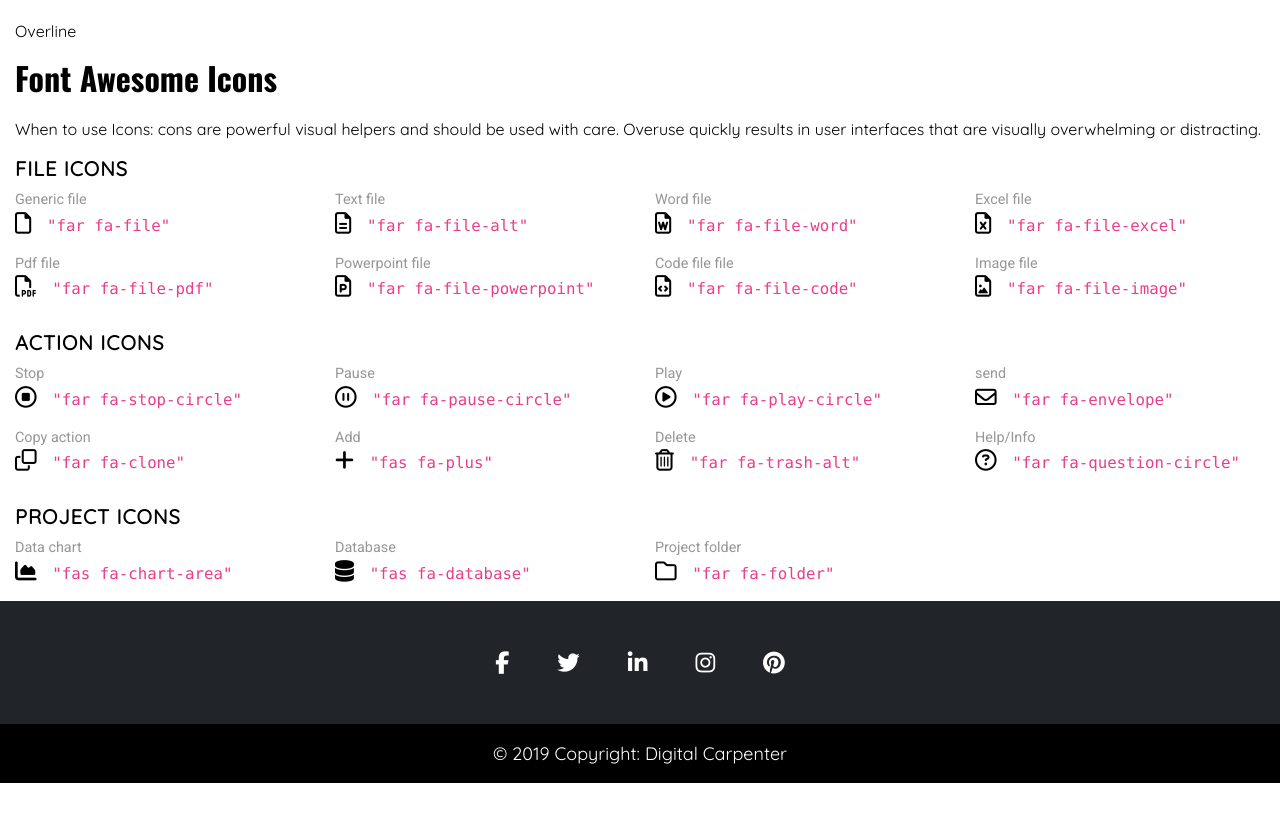
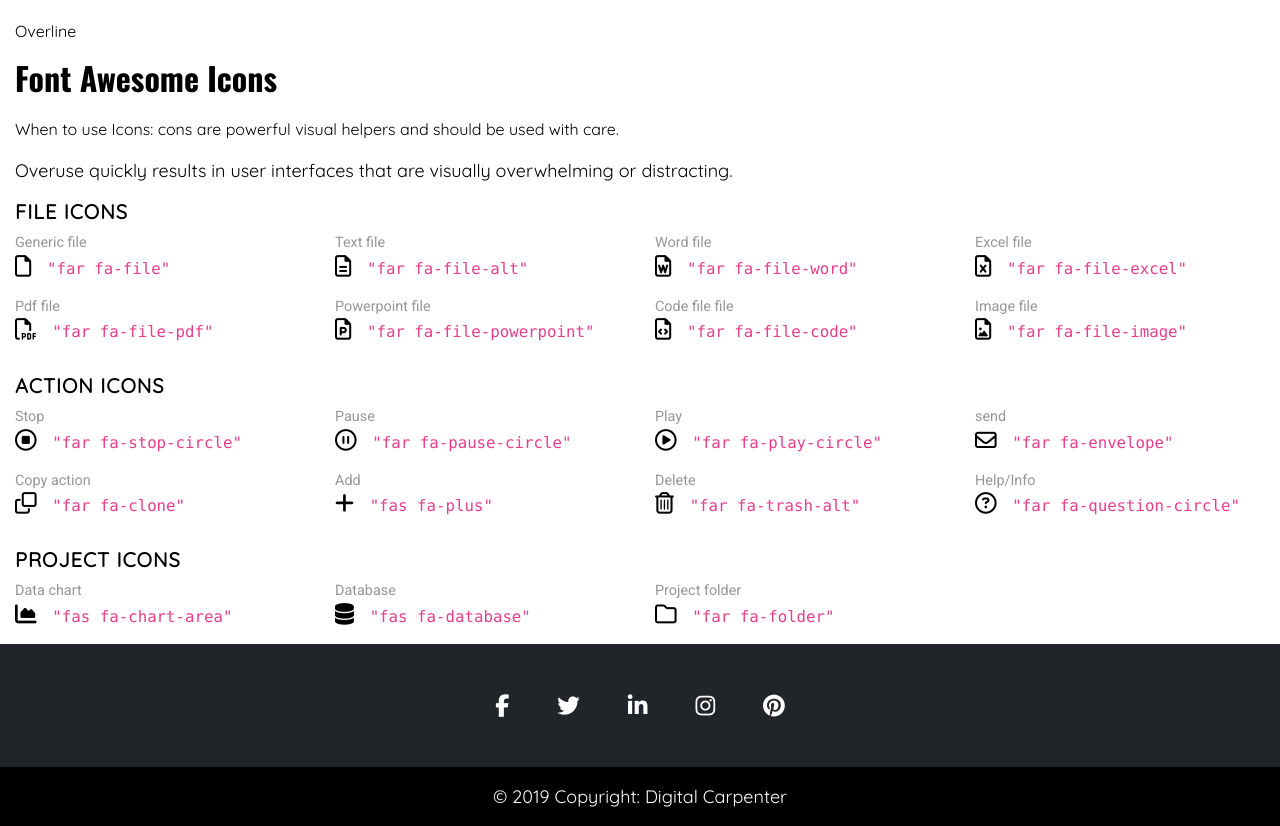
Before and after one commit to u-w0t-m8/DesignSystem, a React (Create React App) app: page /typography in a window 1280 px wide. Shown: the part 2408-3234 px from the top of the page. Before the commit the page ends 3191 px from the top, so only its background shows below. Built offline with nearby package versions, Linux system fonts and the light colour scheme.

Commit message:
added additional documentation

```diff
--- a/src/Components/pages/colourPage.jsx
+++ b/src/Components/pages/colourPage.jsx
@@ -11,6 +11,7 @@ import logo from "../../Assets/images/logoDark.png";
 import bannerImg from "../../Assets/images/swatch.jpg";
 
 class ColourPage extends Component {
+  //Helper function renders colour palette component
   renderPalette(label, scss, hexCode, textColour) {
     return (
       <ColourPalette
@@ -22,7 +23,9 @@ class ColourPage extends Component {
     );
   }
 
+  //creates a collection of palettes to render
   createColourPalette = () => {
+    // arrays: colour palette collection
     let labels = [
       "Dark blue",
       "Primary Blue",
@@ -84,10 +87,14 @@ class ColourPage extends Component {
       "#a64d79"
     ];
     let palette = [];
-    var textColour = "#fff";
+    var textColour = "#fff"; //default text colour over non white background
 
+    //Assumes that all arrays will be the same in length
+    //i.e. a colour component will always have these properties.
+    // should not be null
     for (let i = 0; i < labels.length; i++) {
       //If colour is a light colour or red assign it black text else assign it white.
+      //light colours mainly contain "F" in the hexadecimal
       if (hexCodes[i].includes("F") && !labels[i].includes("Error Red")) {
         textColour = "#000";
       } else {
@@ -108,6 +115,9 @@ class ColourPage extends Component {
     return palette;
   };
 
+  /*****************************
+   *   Render function here    *
+   *****************************/
   render() {
     return (
       <div>
--- a/src/Components/pages/typography.jsx
+++ b/src/Components/pages/typography.jsx
@@ -206,8 +206,11 @@ class Typography extends Component {
 
             <p className="content">
               When to use Icons: cons are powerful visual helpers and should be
-              used with care. Overuse quickly results in user interfaces that
-              are visually overwhelming or distracting.
+              used with care.
+            </p>
+            <p>
+              Overuse quickly results in user interfaces that are visually
+              overwhelming or distracting.
             </p>
 
             <h3>File Icons</h3>
```
